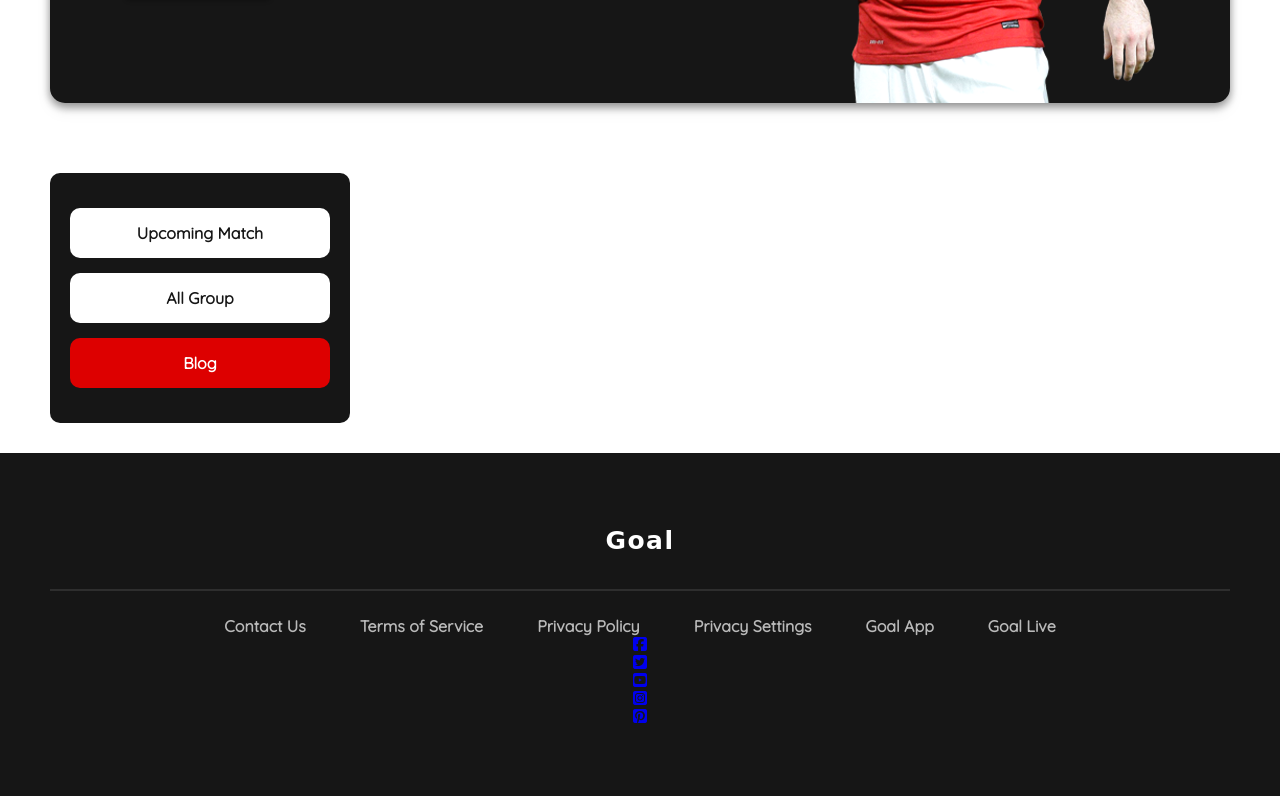
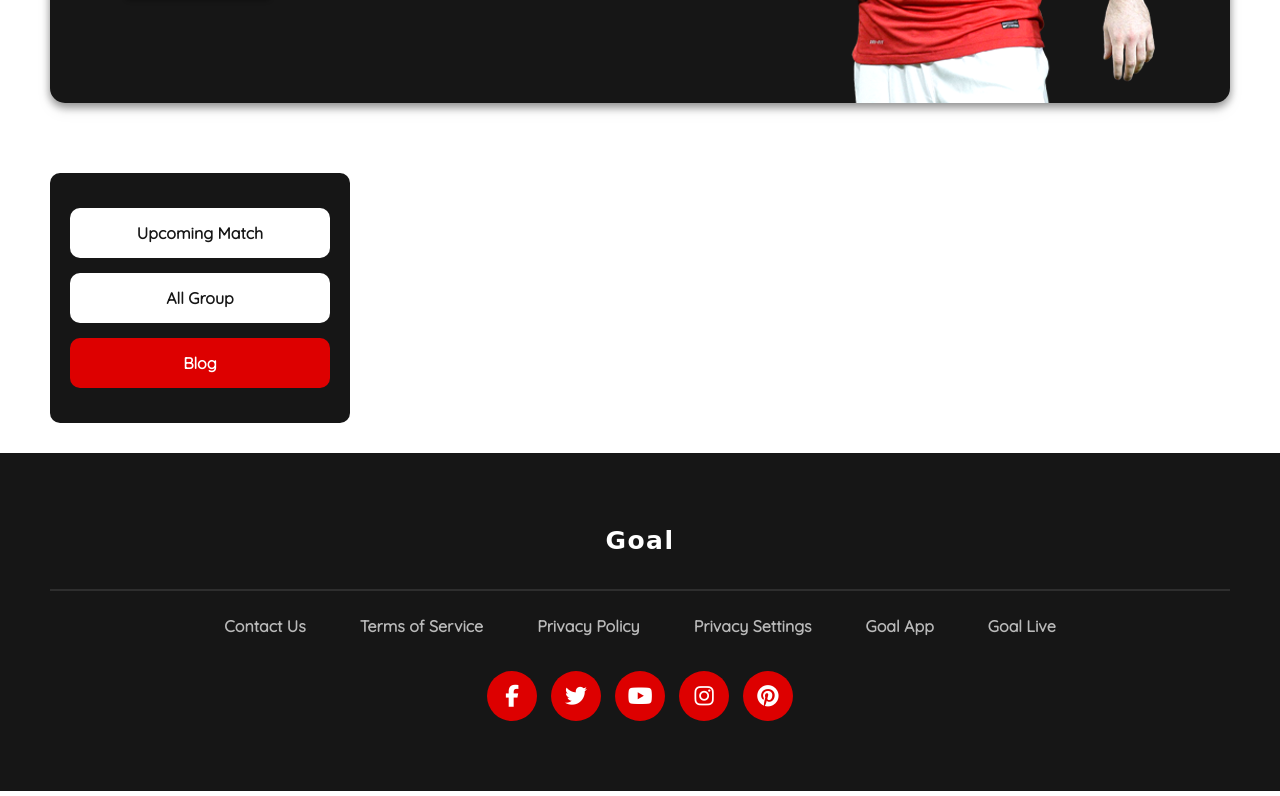
Before and after one commit to sksalleh/responsive-website-assignment, a plain HTML site: page upcoming-match.html in a window 1280 px wide. Shown: the part 457-1253 px from the top of the page. Drawn offline with Linux system fonts and the light colour scheme; a web font is replaced by a local one.

Commit message:
responsive

```diff
--- a/upcoming-match.html
+++ b/upcoming-match.html
@@ -6,11 +6,14 @@
     <meta name="viewport" content="width=device-width, initial-scale=1.0">
     <!-- stylesheet -->
     <link rel="stylesheet" href="styles/style.css" type="text/css">
+    <!-- responsive css  -->
+    <link rel="stylesheet" href="styles/responsive.css" type="text/css">
     <!-- fontawesome kit -->
     <script src="https://kit.fontawesome.com/855abe9314.js" crossorigin="anonymous"></script>
     <title>Responsive Website | Assignment 2</title>
 </head>
 <body>
+    <!-- banner section start -->
     <header class="container">
         <div class="leftContent">
             <h1>The Greatest show on the earth</h1>
@@ -19,6 +22,8 @@
         </div>
         <div class="rightContent"></div>
     </header>
+    <!-- banner section end -->
+    <!-- section start for match list with sidebar menu  -->
     <section class="matchList container">
         <aside class="leftMenu">
             <ul>
@@ -28,6 +33,8 @@
             </ul>
         </aside>
     </section>
+    <!-- section end for match list with sidebar menu  -->
+    <!-- footer section start -->
     <footer>
         <div class="container">
             <h4>Goal</h4>
@@ -40,14 +47,15 @@
                 <li><a href="#">Goal App</a></li>
                 <li><a href="#">Goal Live</a></li>
             </ul>
-            <ul class="scoial-icons">
-                <li><a href="#"><i class="fa-brands fa-facebook-square"></i></a></li>
-                <li><a href="#"><i class="fa-brands fa-twitter-square"></i></a></li>
-                <li><a href="#"><i class="fa-brands fa-youtube-square"></i></a></li>
-                <li><a href="#"><i class="fa-brands fa-instagram-square"></i></a></li>
-                <li><a href="#"><i class="fa-brands fa-pinterest-square"></i></a></li>
+            <ul class="social-icons">
+                <li><a href="#"><i class="fa-brands fa-facebook-f"></i></a></li>
+                <li><a href="#"><i class="fa-brands fa-twitter"></i></a></li>
+                <li><a href="#"><i class="fa-brands fa-youtube"></i></a></li>
+                <li><a href="#"><i class="fa-brands fa-instagram"></i></a></li>
+                <li><a href="#"><i class="fa-brands fa-pinterest"></i></a></li>
             </ul>
         </div>
     </footer>
+    <!-- footer end -->
 </body>
 </html>
```
